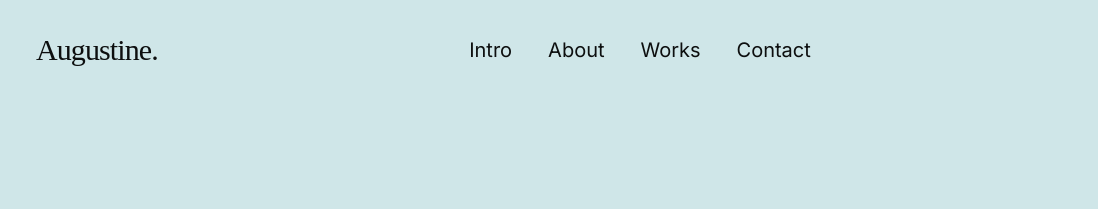
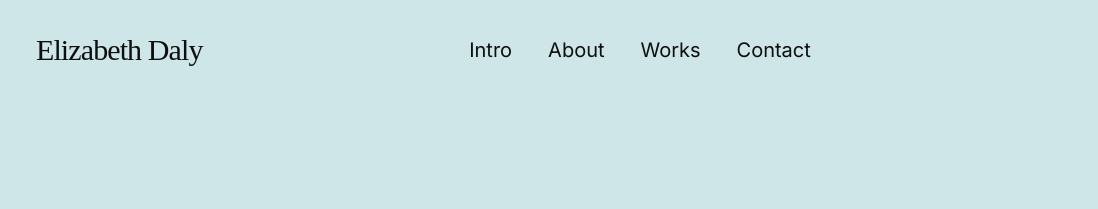
Before and after one commit to egd3025/portfolio, a plain HTML site: page index.html in a window 1280 px wide. Shown: the top 209 px of the page, 0-1098 px from the left. Drawn offline with Linux system fonts and the light colour scheme; a web font is replaced by a local one.

Commit message:
Update index.html

```diff
--- a/index.html
+++ b/index.html
@@ -50,7 +50,7 @@
              <div class="s-header__block">
                 <div class="s-header__branding">
                     <p class="site-title">
-                        <a href="index.html" rel="home">Augustine.</a>
+                        <a href="index.html" rel="home">Elizabeth Daly</a>
                     </p>
                 </div>
 
```
